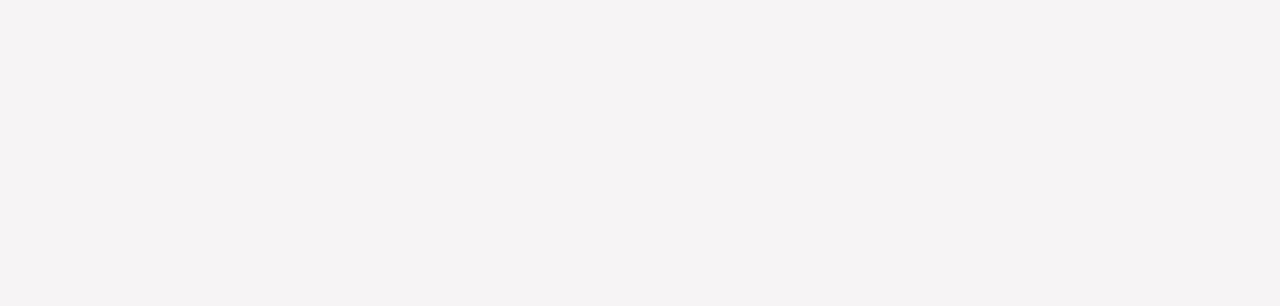
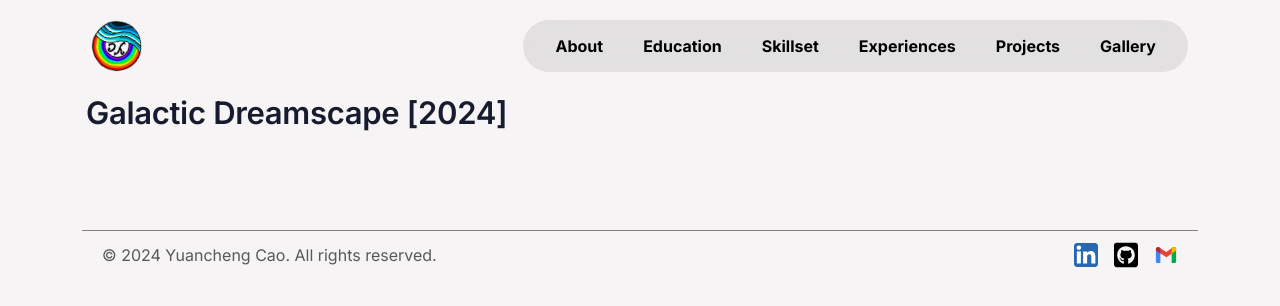
Before and after one commit to cao1224/personal-website, a React (Vite) app: page /artworks/GalacticDreamscape in a window 1280 px wide. Before the commit this address had no page. Shown: the top 306 px of the page. Built offline with nearby package versions, Linux system fonts and the light colour scheme.

Commit message:
create new page for Galactic Dreamscape project

```diff
--- a/index.html
+++ b/index.html
@@ -7,7 +7,7 @@
     <link rel="icon" href="/assets/img/logo.png" type="image/png">
     <title>Kaleo Cao</title>
     <link href="https://fonts.googleapis.com/css2?family=Inter:wght@400;500;600;700&display=swap" rel="stylesheet">
-    <script async data-id="101460333" src="//static.getclicky.com/js"></script>
+    <script async data-id="101460368" src="//static.getclicky.com/js"></script>
     <script type="module" src="/src/main.jsx"></script>
   </head>
   <body>
--- a/package.json
+++ b/package.json
@@ -12,6 +12,7 @@
   "dependencies": {
     "@babel/runtime": "^7.25.0",
     "@popperjs/core": "^2.11.8",
+    "@vercel/analytics": "^1.3.1",
     "bootstrap": "^5.3.3",
     "react": "^18.3.1",
     "react-dom": "^18.3.1",
--- a/src/App.jsx
+++ b/src/App.jsx
@@ -5,6 +5,7 @@ import { BrowserRouter as Router, Route, Routes } from 'react-router-dom';
 import About from '../src/sections/about/About';
 import Projects from '../src/sections/projects/Projects';
 import Gallery from '../src/sections/gallery/Gallery';
+import GalacticDreamscape from '../src/sections/projects/artworks/GalacticDreamscape.jsx';
 
 
 
@@ -44,6 +45,7 @@ function App() {
         <Route path="/" element={<About />} />
         <Route path='/projects' element={<Projects/>}/>
         <Route path='/gallery' element={<Gallery/>}/>
+        <Route path='/artworks/GalacticDreamscape' element={<GalacticDreamscape/>}/>
       </Routes>
     </Router>
   );
--- a/src/sections/projects/Projects.jsx
+++ b/src/sections/projects/Projects.jsx
@@ -5,8 +5,7 @@ import Footer from '../footer/Footer';
 
 import projects from './projects_data.json';
 import '../../assets/styles/portfolio.css';
-import '../../assets/styles/special_card.css'
-
+import '../../assets/styles/special_card.css';
 
 
 
--- /dev/null
+++ b/src/sections/projects/artworks/GalacticDreamscape.jsx
@@ -0,0 +1,28 @@
+import React, { useRef, useState, useEffect } from 'react';
+
+import Navbar from '../../navBar/Navbar';
+import Footer from '../../footer/Footer';
+
+const GalacticDreamscape = () => {
+
+    return (
+        <div>
+            <Navbar />
+            <main className='container'>
+                <div className="container">
+
+                    <div className="row">
+
+
+                        <h2 className="text-capitalize font-weight-bold">Galactic Dreamscape [2024]</h2>
+
+                    </div>
+                </div>
+
+            </main>
+            <Footer />
+        </div>
+    )
+}
+
+export default GalacticDreamscape
--- a/src/sections/projects/projects_data.json
+++ b/src/sections/projects/projects_data.json
@@ -11,7 +11,7 @@
     "badges": [
       {
         "type": "artist-statement",
-        "link": ""
+        "link": "./artworks/GalacticDreamscape"
       },
       {
         "type": "report",
```
Also changed, not shown: vercel.json (added), 1 other file (tests, documents, lock files or other folders).
